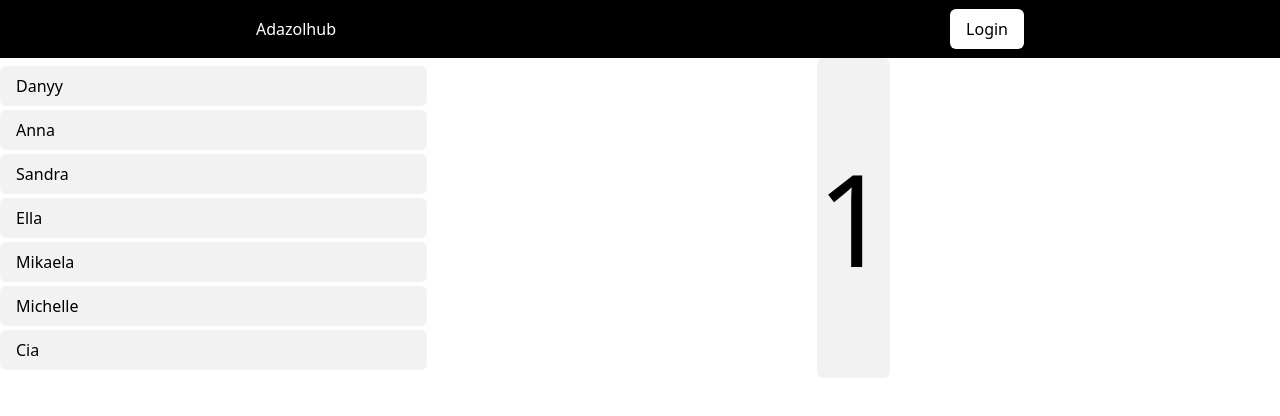
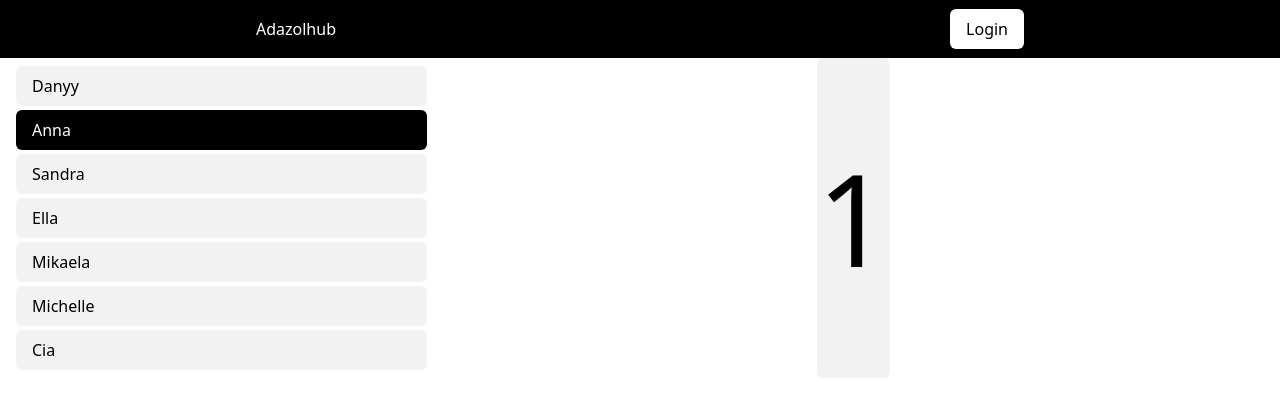
Before and after one commit to adazol123/next-nested-persistent-layouts, a Next.js app: page /1 in a window 1280 px wide. Shown: the top 416 px of the page. Built offline with nearby package versions, Linux system fonts and the light colour scheme.

Commit message:
link active indicator

```diff
--- a/layouts/people.tsx
+++ b/layouts/people.tsx
@@ -14,16 +14,15 @@ type Data = {
 const PeopleLayout = () => {
     let [people, setPeople] = React.useState<Data>()
     React.useEffect(() => {
-        fetch('http://localhost:3000/api/hello').then(res => res.json()).then(res => setPeople(res))
+        fetch('http://localhost:3000/api/people').then(res => res.json()).then(res => setPeople(res))
     }, [])
     let { query } = useRouter()
-    console.log(query)
     return (
-        <div className='col-span-1 my-2'>
+        <div className='col-span-1 my-2 ml-4'>
             <div className={style.people}>
                 {people?.names && people.names.map((man, index) =>
                 (
-                    <Link href={`${index}`} key={index}><a>{man.name}</a>
+                    <Link href={`${index}`} key={index}><a className={query.uid && +query.uid === index ? 'active' : undefined}>{man.name}</a>
                     </Link>
                 ))}
 
--- a/pages/[uid].tsx
+++ b/pages/[uid].tsx
@@ -22,7 +22,6 @@ const Person: PageWithLayout = () => {
         <div className={styles.container}>
             <div className=' my-2 bg-black/5 rounded-md w-full h-full grid place-content-center'>
                 {query.uid?.toString()}
-
             </div>
         </div>
     )
--- a/styles/Layout.module.css
+++ b/styles/Layout.module.css
@@ -9,11 +9,3 @@
 .people {
   @apply flex flex-col gap-1;
 }
-
-.people > a {
-  @apply bg-black/5 px-4 py-2 rounded-md;
-}
-
-.people > a:hover {
-  @apply bg-black/10;
-}
--- a/styles/globals.css
+++ b/styles/globals.css
@@ -19,3 +19,17 @@ button:focus {
 section {
   @apply grid grid-cols-3;
 }
+
+a {
+  @apply bg-black/5 px-4 py-2 rounded-md;
+}
+a.active {
+  @apply bg-black text-white;
+}
+a:hover {
+  @apply bg-black/10;
+}
+
+a.active:hover {
+  @apply bg-black/80 text-white;
+}
--- a/tailwind.config.js
+++ b/tailwind.config.js
@@ -9,4 +9,5 @@ module.exports = {
     extend: {},
   },
   plugins: [],
+  important: true
 }
```
Also changed, not shown: pages/api/people.ts (renamed from pages/api/hello.ts).
